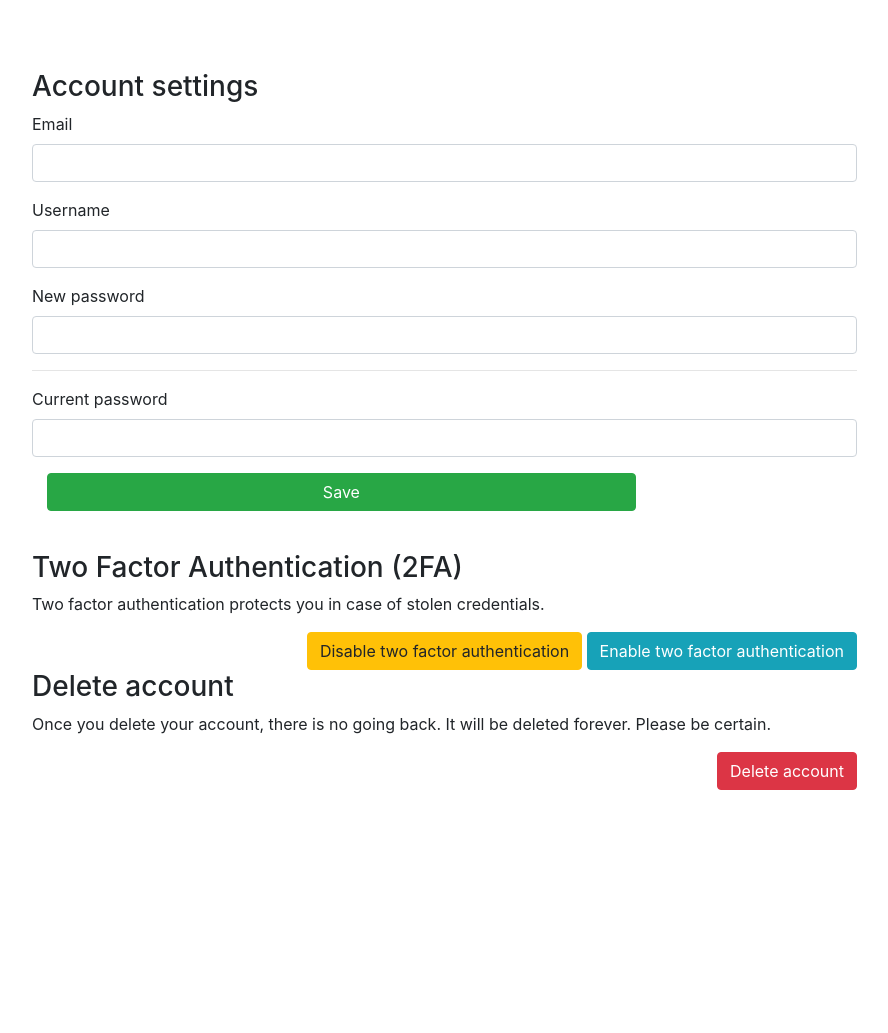
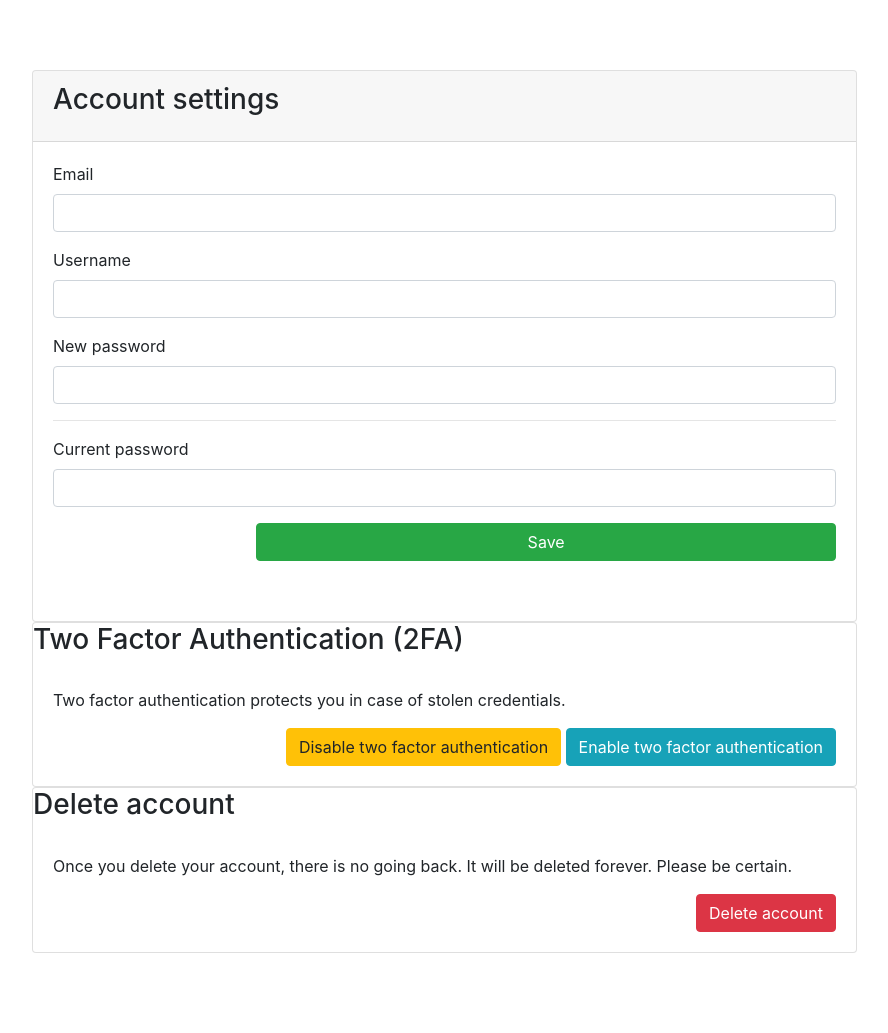
Before and after one commit to microinginer/yii2-basic-app-bootstrap4, a Yii app: template views/user/settings/account.php in a window 1280 px wide. Shown: the whole page, without its empty margins (338-1226 px from the left). Before the commit the page ends 790 px from the top, so only its background shows below. Run offline with PHP 8.4 and a stand-in for Yii, Linux system fonts and the light colour scheme; the template is opened without the code that fills it, so the values that code supplies are empty; form fields are guessed from the names that the template uses; some libraries are stand-ins or nearby versions.

Commit message:
refactoring templates

```diff
--- a/config/web.php
+++ b/config/web.php
@@ -31,6 +31,10 @@ $config = [
             'enableFlashMessages' => true,
             'enableEmailConfirmation' => true,
             'enableSwitchIdentities' => true,
+            'enableGdprCompliance' => true,
+            'classMap' => [
+                'User' => \app\models\user\User::class,
+            ],
             'controllerMap' => [
                 'security' => [
                     'class' => SecurityController::class,
--- a/views/user/settings/account.php
+++ b/views/user/settings/account.php
@@ -11,7 +11,7 @@
 
 use yii\helpers\Html;
 use yii\helpers\Url;
-use yii\widgets\ActiveForm;
+use yii\bootstrap4\ActiveForm;
 
 /**
  * @var yii\web\View               $this
@@ -34,21 +34,24 @@ $module = Yii::$app->getModule('user');
         <?= $this->render('/settings/_menu') ?>
     </div>
     <div class="col-md-9">
-        <div class="panel panel-default">
-            <div class="panel-heading">
-                <h3 class="panel-title"><?= Html::encode($this->title) ?></h3>
+        <div class="card card-default">
+            <div class="card-header">
+                <h3 class="card-title"><?= Html::encode($this->title) ?></h3>
             </div>
-            <div class="panel-body">
+            <div class="card-body">
                 <?php $form = ActiveForm::begin(
+
                     [
                         'id' => $model->formName(),
                         'options' => ['class' => 'form-horizontal'],
+                        'layout' => 'horizontal',
                         'fieldConfig' => [
-                            'template' => "{label}\n<div class=\"col-lg-9\">{input}</div>\n<div class=\"col-sm-offset-3 col-lg-9\">{error}\n{hint}</div>",
-                            'labelOptions' => ['class' => 'col-lg-3 control-label'],
+                            'horizontalCssClasses' => [
+                                'wrapper' => 'col-sm-9',
+                                'label' => 'col-sm-3',
+                            ],
                         ],
                         'enableAjaxValidation' => true,
-                        'enableClientValidation' => false,
                     ]
                 ); ?>
 
@@ -63,9 +66,11 @@ $module = Yii::$app->getModule('user');
                 <?= $form->field($model, 'current_password')->passwordInput() ?>
 
                 <div class="form-group">
-                    <div class="col-lg-offset-3 col-lg-9">
+                    <div class="row justify-content-md-end">
+                        <div class="col-lg-9">
                         <?= Html::submitButton(Yii::t('usuario', 'Save'), ['class' => 'btn btn-block btn-success']) ?>
                         <br>
+                    </div>
                     </div>
                 </div>
 
@@ -94,11 +99,11 @@ $module = Yii::$app->getModule('user');
                     </div>
                 </div>
             </div>
-            <div class="panel panel-info">
-                <div class="panel-heading">
-                    <h3 class="panel-title"><?= Yii::t('usuario', 'Two Factor Authentication (2FA)') ?></h3>
+            <div class="card card-info">
+                <div class="card-heading">
+                    <h3 class="card-title"><?= Yii::t('usuario', 'Two Factor Authentication (2FA)') ?></h3>
                 </div>
-                <div class="panel-body">
+                <div class="card-body">
                     <p>
                         <?= Yii::t('usuario', 'Two factor authentication protects you in case of stolen credentials') ?>.
                     </p>
@@ -128,11 +133,11 @@ $module = Yii::$app->getModule('user');
             </div>
         <?php endif; ?>
         <?php if ($model->module->allowAccountDelete): ?>
-            <div class="panel panel-danger">
-                <div class="panel-heading">
-                    <h3 class="panel-title"><?= Yii::t('usuario', 'Delete account') ?></h3>
+            <div class="card card-danger">
+                <div class="card-heading">
+                    <h3 class="card-title"><?= Yii::t('usuario', 'Delete account') ?></h3>
                 </div>
-                <div class="panel-body">
+                <div class="card-body">
                     <p>
                         <?= Yii::t('usuario', 'Once you delete your account, there is no going back') ?>.
                         <?= Yii::t('usuario', 'It will be deleted forever') ?>.
```
Also changed, not shown: views/user/profile/show.php (+13 -7 lines), views/user/settings/_menu.php (+9 -7 lines), views/user/settings/gdpr-consent.php (+5 -5 lines), views/user/settings/gdpr-delete.php (+12 -12 lines), views/user/settings/privacy.php (+4 -4 lines), views/user/settings/profile.php (+17 -14 lines).
